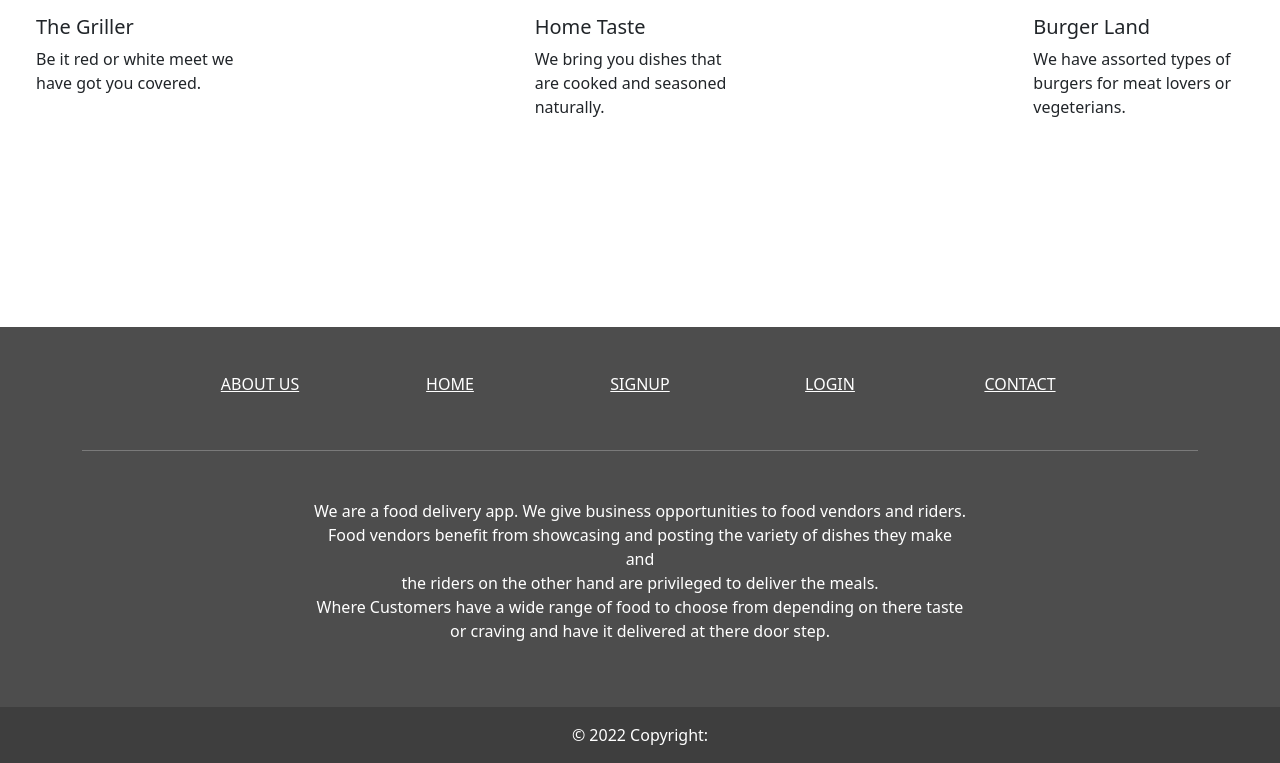
After one commit to Juliet-Ol/moto_food, a Django app: page / in a window 1280 px wide. The commit adds this page. Shown: the part 2567-3330 px from the top of the page. Run offline with Django 4.2, Linux system fonts and the light colour scheme; parts of the project's set-up code (start-up, migrations or seed data) failed here and were passed over; some libraries are stand-ins or nearby versions.

Commit message:
create navbar and footer

```diff
--- /dev/null
+++ b/delivery/templates/footer.html
@@ -0,0 +1,128 @@
+
+{% load static %}
+
+<!-- Remove the container if you want to extend the Footer to full width. -->
+<!-- <div class="container my-5"> -->
+    <!-- Footer -->
+
+    <link href='{% static "./css/styles.css" %}' rel='stylesheet' type='text/css' >
+
+    <footer class="text-center text-white" style="background-color: rgba(0, 0, 0, 0.699)">
+      <!-- Grid container -->
+      <div class="container">
+        <!-- Section: Links -->
+        <section class="mt-5">
+          <!-- Grid row-->
+          <div class="row text-center d-flex justify-content-center pt-5">
+            <!-- Grid column -->
+            <div class="col-md-2">
+              <h6 class="text-uppercase font-weight-bold">
+                <a href="#!" class="text-white">About us</a>
+              </h6>
+            </div>
+            <!-- Grid column -->
+
+            <!-- Grid column -->
+            <div class="col-md-2">
+              <h6 class="text-uppercase font-weight-bold">
+                <a href="home" class="text-white"> Home</a>
+              </h6>
+            </div>
+            <!-- Grid column -->
+
+            <!-- Grid column -->
+            <div class="col-md-2">
+              <h6 class="text-uppercase font-weight-bold">
+                <a href="accounts/register"class="text-white">Signup</a>
+              </h6>
+            </div>
+            <!-- Grid column -->
+
+            <!-- Grid column -->
+            <div class="col-md-2">
+              <h6 class="text-uppercase font-weight-bold">
+                <a href="accounts/login" class="text-white">login</a>
+              </h6>
+            </div>
+            <!-- Grid column -->
+
+            <!-- Grid column -->
+            <div class="col-md-2">
+              <h6 class="text-uppercase font-weight-bold">
+                <a href="#!" class="text-white">Contact</a>
+              </h6>
+            </div>
+            <!-- Grid column -->
+          </div>
+          <!-- Grid row-->
+        </section>
+        <!-- Section: Links -->
+
+        <hr class="my-5" />
+
+        <!-- Section: Text -->
+        <section class="mb-5">
+          <div class="row d-flex justify-content-center">
+            <div class="col-lg-8">
+              <p>
+                We are a food delivery app. We give business opportunities to food vendors
+        and riders. <br> Food vendors benefit from showcasing and posting  the variety of dishes
+        they make <br> and <br> the riders on the other hand are privileged to deliver the meals.<br>
+        Where Customers have a wide range of food to choose from depending on there taste <br>
+         or craving and have it delivered at there door step.
+              </p>
+            </div>
+          </div>
+        </section>
+        <!-- Section: Text -->
+
+        <!-- Section: Social -->
+
+
+        <section class="text-center mb-5">
+          <!-- <a href="" class="text-white me-4">
+            <i class="fab fa-facebook-f"></i>
+          </a>
+          <a href="" class="text-white me-4">
+            <i class="fab fa-twitter"></i>
+          </a>
+          <a href="" class="text-white me-4">
+            <i class="fab fa-google"></i>
+          </a>
+          <a href="" class="text-white me-4">
+            <i class="fab fa-instagram"></i>
+          </a>
+          <a href="" class="text-white me-4">
+            <i class="fab fa-linkedin"></i>
+          </a>
+          <a href="" class="text-white me-4">
+            <i class="fab fa-github"></i>
+          </a> -->
+          <div class="card-footer text-muted">
+            <!-- <h3>Contact us</h3> -->
+            <!-- <img src="https://img.icons8.com/doodle/48/null/facebook-circled.png"/> -->
+              <a style="margin-right:15px ;" href="https://twitter.com" target="blank"><i class="fab fa-twitter"></i></a>
+              <a style="margin-right:15px ;" href="https://facebook.com" target="_blank"><i class="fab fa-facebook"></i></a>
+              <a style="margin-right:15px ;" href="https://instagram.com" target="_blank"><i class="fab fa-instagram"></i></a>
+              <a style="margin-right:15px ;" href="https://pinterest.com" target="_blank"><i class="fab fa-pinterest"></i></a>
+          </div>
+        </section>
+        <!-- Section: Social -->
+      </div>
+      <!-- Grid container -->
+
+      <!-- Copyright -->
+      <div
+           class="text-center p-3"
+           style="background-color: rgba(0, 0, 0, 0.2)"
+           >
+        © 2022 Copyright:
+        <!-- <a class="text-white" href="https://mdbootstrap.com/"
+           >MDBootstrap.com</a -->
+
+      </div>
+      <!-- Copyright -->
+    </footer>
+    <!-- Footer -->
+  <!-- </div> -->
+  <!-- End of .container -->
--- a/delivery/templates/navbar.html
+++ b/delivery/templates/navbar.html
@@ -6,14 +6,39 @@
           <a class="nav-link active" style="color: black; font-weight: bolder;" href="/"> Home</a>
         </li>
         <li class="nav-item">
-          <a class="nav-link" style="color: black; font-weight: bolder;" href=" about us"> About Us</a>
+          <a class="nav-link" style="color: black; font-weight: bolder;" href="about us"> About Us</a>
         </li>
+        <li class="nav-item">
+          <a class="nav-link" style="color: black; font-weight: bolder;" href="profile"> Profile</a>
+        </li>
+        <li class="nav-item">
+          <a class="nav-link" style="color: black; font-weight: bolder;" href="#"> {{request.user.username}} is logged in</a>
+        </li>
+
+        {% if user.is_authenticated %}
+        <li class="nav-item">
+          <a class="nav-link" style="color: black; font-weight: bolder; " href="accounts/logout"> logout </a>
+        </li>
+        {% else %}
         <li class="nav-item">
           <a class="nav-link" style="color: black;  font-weight: bolder;" href="accounts/login">Login </a>
         </li>
         <li class="nav-item">
-          <a class="nav-link" style="color: black; font-weight: bolder; " href="accounts/register"> Signup </a>
+          <a class="nav-link" style="color: black; font-weight: bolder; " href="register"> Signup </a>
         </li>
+        <div class="form-inline my-2 my-lg-0">
+
+
+          <a href="{% url 'cart' %}">
+              <!-- <img  id="cart-icon" src="{% static 'images/cart.png' %}"> -->
+              <img  src="/static/images/6+cart.png" alt="">
+            </a>
+          <p id="cart-total">0</p>
+
+        </div>
+        {% endif %}
+
+
       </ul>
 
 </body>
```
